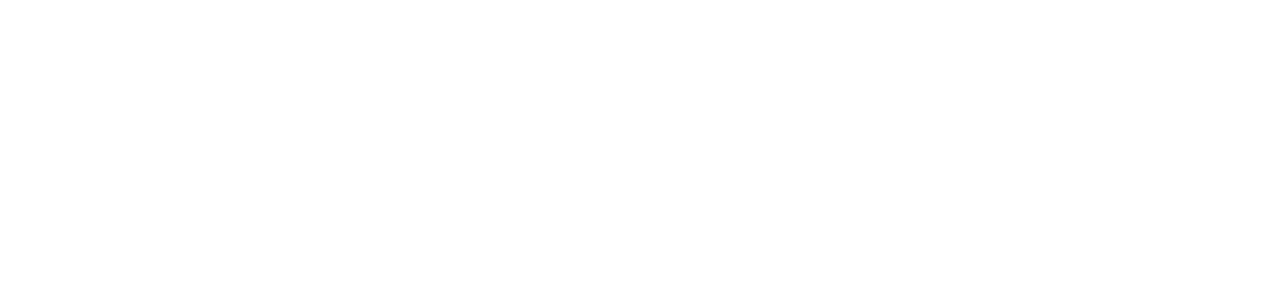
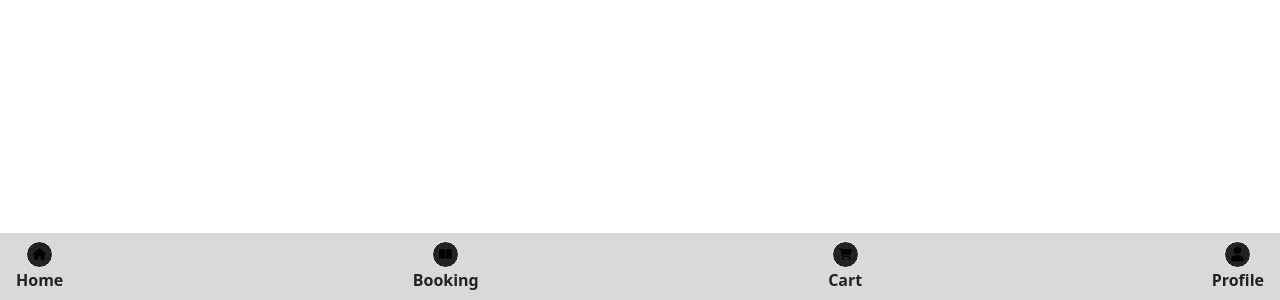
Before and after one commit to Hnn3y/iService, a React (Vite) app in the folder Frontend/: page /usertrue in a window 1280 px wide. Before the commit this address had no page. Shown: the part 500-800 px from the top of the page. Built offline with nearby package versions, Linux system fonts and the light colour scheme.

Commit message:
Added main navigation

```diff
--- a/Frontend/src/App.jsx
+++ b/Frontend/src/App.jsx
@@ -2,6 +2,7 @@ import { useState, useEffect } from 'react';
 import { Routes, Route} from 'react-router-dom';
 import AuthLayout from './layouts/authlayout/AuthLayout';
 import MainLayout from './layouts/mainlayout/MainLayout';
+import UserTrueLayout from './layouts/usertruelayout/UserTrueLayout';
 import Home from './pages/homepage/Home';
 import About from './pages/about/About';
 import Login from './pages/auth/Login';
@@ -40,6 +41,10 @@ function App() {
         <Route index element={<Home />} />
         <Route path="/about" element={<About />} />
       </Route>
+      <Route path="/usertrue" element={<UserTrueLayout />}>
+        {/* <Route path="usertruehome" element={<UserTrueHome />} /> */}
+        {/* <Route path="/about" element={<About />} /> */}
+      </Route>
     </Routes>
   );
 }
--- /dev/null
+++ b/Frontend/src/components/main-navigation/main-navigation.module.css
@@ -0,0 +1,27 @@
+.mainNavigation{
+background-color: #D9D9D9;
+padding: .5rem 1rem;
+
+position: fixed;
+bottom: 0;
+}
+
+.mainNavigation ul li {
+    display: flex;
+    flex-direction: column;
+    align-items: center;
+}
+.mainNavigation ul li span {
+    background-color: #222;
+    width: 1.7rem;
+    height: 1.7rem;
+    display: flex;
+    justify-content: center;
+    align-items: center;
+    border: 1px solid #fff;
+    border-radius: 50%;
+}
+.mainNavigation ul li a{
+    color: #222;
+    font-weight: 600;
+}
--- /dev/null
+++ b/Frontend/src/components/main-navigation/mainNavigation.jsx
@@ -0,0 +1,31 @@
+import { FontAwesomeIcon } from "@fortawesome/react-fontawesome";
+import { faUser, faCartShopping, faBookOpen, faHome } from "@fortawesome/free-solid-svg-icons";
+// import {}
+import styles from "./main-navigation.module.css";
+
+const MainNavigation = () => {
+  return (
+    <nav className="main-nav" aria-label="Main navigation" className={`w-full ${styles.mainNavigation}`}>
+      <ul className="w-full flex justify-between">
+        <li>
+            <span>{<FontAwesomeIcon icon={faHome} className="w-[.8rem]"/>}</span>
+          <a href="/home">Home</a>
+        </li>
+        <li>
+        <span>{<FontAwesomeIcon icon={faBookOpen} className="w-[.8rem]" />}</span>
+          <a href="/cart">Booking</a>
+        </li>
+        <li>
+        <span>{<FontAwesomeIcon icon={faCartShopping} className="w-[.8rem]" />}</span>
+          <a href="/booking">Cart</a>
+        </li>
+        <li>
+        <span>{<FontAwesomeIcon icon={faUser} className="w-[.8rem]" />}</span>
+          <a href="/profile">Profile</a>
+        </li>
+      </ul>
+    </nav>
+  );
+};
+
+export default MainNavigation;
--- /dev/null
+++ b/Frontend/src/layouts/usertruelayout/UserTrueLayout.jsx
@@ -0,0 +1,18 @@
+
+import { Outlet } from "react-router-dom";
+import MainNavigation from "../../components/main-navigation/mainNavigation";
+import styles from "./usertruelayout.module.css";
+const UserTrueLayout = () => {
+
+    return (
+        <div className={`w-full ${styles.UserTrueLayout}`}>
+            <main className='w-[100%] h-full flex flex-col items-center  overflow-y-scroll'>
+                <Outlet />
+                <MainNavigation />
+            </main>
+
+        </div>
+    );
+}
+
+export default UserTrueLayout;
```
Also changed, not shown: Frontend/src/layouts/authlayout/AuthLayout.jsx (line endings or trailing spaces), Frontend/src/layouts/usertruelayout/usertruelayout.module.css (added).
